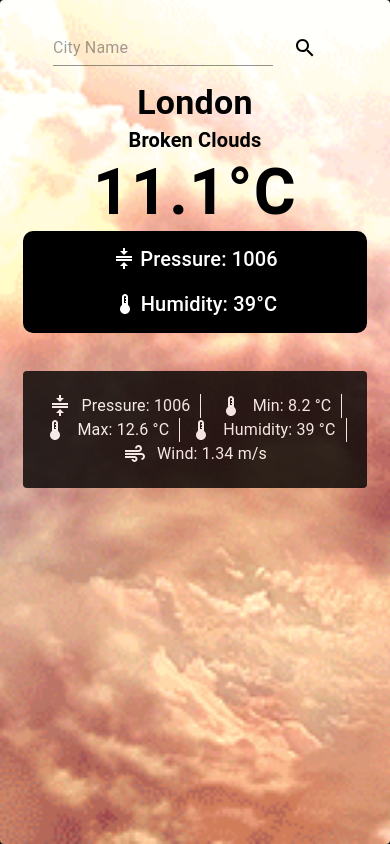
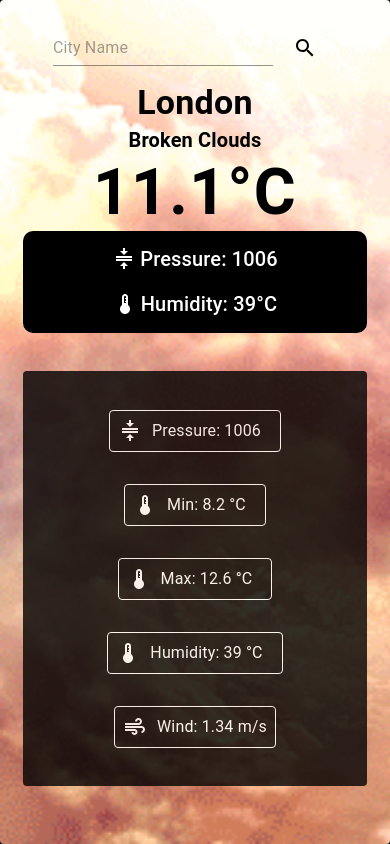
Before and after one commit to Sam44323/weather_MUI, a React (Create React App) app: page / in a window 390 px wide. Built offline with nearby package versions, Linux system fonts and the light colour scheme.

Commit message:
add: added responsive style for values

```diff
--- a/src/App.css
+++ b/src/App.css
@@ -16,18 +16,12 @@
   justify-content: center;
 }
 
-@media (max-width: 1199px){
-  .ImageContainer{
-    width: 100%;
-    height: 100vh;
-  }
-}
 
 .rightDiv{
   width: 1px;
   height: 100%;
   background-color: #fff;
-margin-left: 10px;
+  margin-left: 10px;
 }
 
 .topContainer{
@@ -46,7 +40,25 @@ margin-left: 10px;
   border-radius: 10px;
 }
 
+.bottomContainerMain {
+    background-color: "#000";
+    display: "flex";
+    flex-wrap: "wrap";
+    justify-content: "space-around";
+    opacity: 0.8;
+    width: 80%;
+    margin: "0 auto";
+    margin-top: "2.4rem";
+    border-radius: "4px";
+    padding: "1.4rem 1rem";
+}
+
 @media (max-width: 1199px){
+  .ImageContainer {
+    width: 100%;
+    height: 100vh;
+  }
+
   .subDataItem{
     margin: 0.4rem 0;
   }
--- a/src/components/BottomContainer/Value.tsx
+++ b/src/components/BottomContainer/Value.tsx
@@ -1,5 +1,5 @@
 import React from "react";
-import { Box, Typography } from "@mui/material";
+import { styled, Typography } from "@mui/material";
 import { Compress, Thermostat, Air } from "@mui/icons-material";
 
 interface ValueProps {
@@ -47,8 +47,17 @@ const Value: React.FC<ValueProps> = (props) => {
     }
   };
 
+  const Root = styled("div")(({ theme }) => ({
+    padding: theme.spacing(1),
+    [theme.breakpoints.down("md")]: {
+      margin: "1rem 0",
+      border: "1px solid #fff",
+      borderRadius: "4px",
+    },
+  }));
+
   return (
-    <Box
+    <Root
       sx={{
         display: "flex",
         alignItems: "center",
@@ -67,7 +76,7 @@ const Value: React.FC<ValueProps> = (props) => {
         {props.icon === "temp" ? "°C" : props.icon === "air" ? "m/s" : ""}
       </Typography>
       {props.showRight && <div className="rightDiv"></div>}
-    </Box>
+    </Root>
   );
 };
 
--- a/src/container/BottomContainer.tsx
+++ b/src/container/BottomContainer.tsx
@@ -1,5 +1,5 @@
 import React from "react";
-import { Box } from "@mui/material";
+import { styled } from "@mui/material";
 
 // components
 import Value from "../components/BottomContainer/Value";
@@ -14,8 +14,17 @@ interface BottomContainerProps {
 }
 
 const BottomContainer: React.FC<BottomContainerProps> = (props) => {
+  const Root = styled("div")(({ theme }) => ({
+    padding: theme.spacing(1),
+    [theme.breakpoints.down("md")]: {
+      flexDirection: "column",
+      alignItems: "center",
+    },
+  }));
+
   return (
-    <Box
+    <Root
+      className="bottomContainerMain"
       sx={{
         backgroundColor: "#000",
         display: "flex",
@@ -44,7 +53,7 @@ const BottomContainer: React.FC<BottomContainerProps> = (props) => {
       />
       <Value value={props.humidity} text="Humidity" icon="temp" showRight />
       <Value value={props.air} text="Wind" icon="air" showRight={false} />
-    </Box>
+    </Root>
   );
 };
 
```
